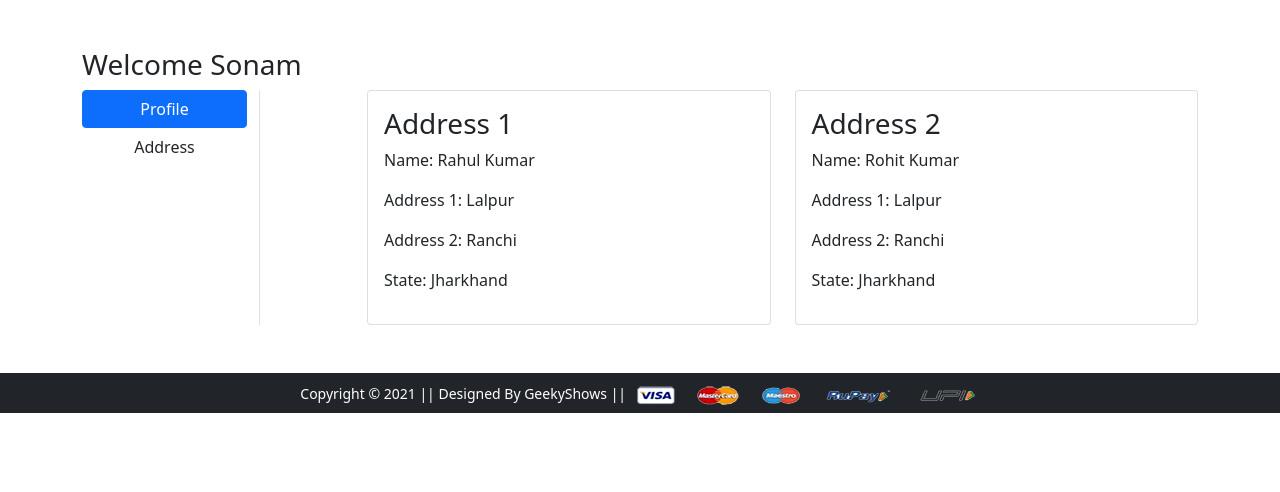
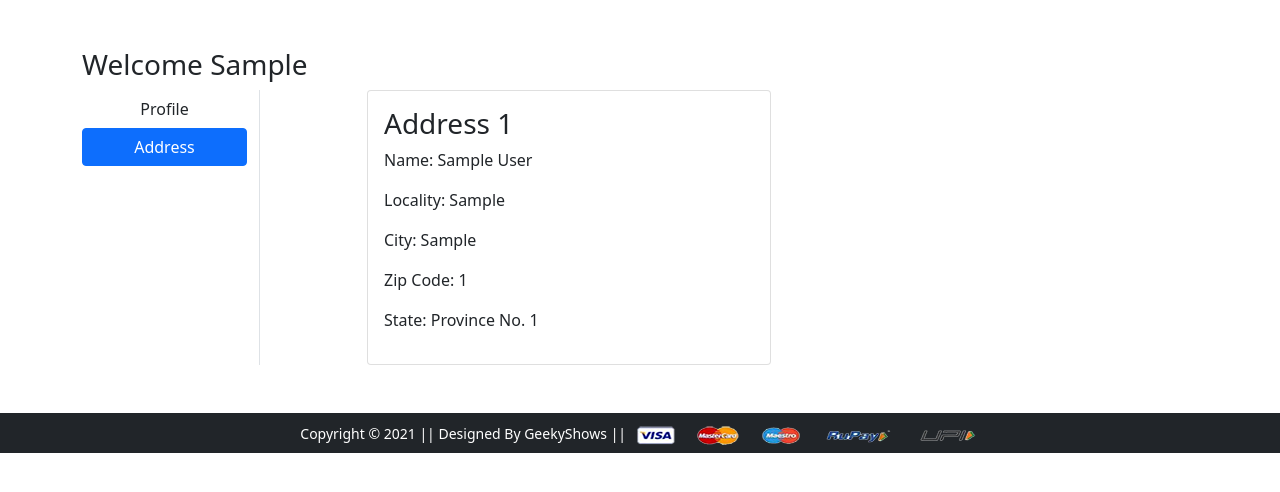
Before and after one commit to NikeshPakuwal/Multi-Vendor_Ecommerce, a Django app: page /address/ in a window 1280 px wide. Shown: the part 56-548 px from the top of the page. Run offline with Django 3.2, Linux system fonts and the light colour scheme; a user stored in the database is signed in; tables that the repository leaves empty hold one stand-in row (values such as "Sample post"); some libraries are stand-ins or nearby versions.

Commit message:
Address added and cart data stored in database

```diff
--- a/app/templates/app/address.html
+++ b/app/templates/app/address.html
@@ -1,40 +1,32 @@
 {% extends 'app/base.html' %}
 {% load static %}
-{% block title %}Buy Now{% endblock title %}
+{% block title %}Address{% endblock title %}
 {% block main-content %}
 <div class="container my-5">
  <div class="row">
- <h3>Welcome Sonam</h3>
+ <h3>Welcome <span class="text-capitalize">{{request.user}}</span></h3>
   <div class="col-sm-2 border-end">
    <ul class="list-unstyled">
-    <li class="d-grid"><a href="{% url 'profile' %}" class="btn btn-primary">Profile</a></li>
-    <li class="d-grid"><a href="{% url 'address' %}" class="btn">Address</a></li>
+    <li class="d-grid"><a href="{% url 'profile' %}" class="btn">Profile</a></li>
+    <li class="d-grid"><a href="{% url 'address' %}" class="btn {{active}}">Address</a></li>
    </ul>
   </div>
   <div class="col-sm-9 offset-sm-1">
    <div class="row">
+    {% for ad in add %}
         <div class="col-sm-6">
             <div class="card">
                 <div class="card-body">
-       <h3>Address 1</h3>
-       <p>Name: Rahul Kumar</p>
-       <p>Address 1: Lalpur</p>
-       <p>Address 2: Ranchi</p>
-       <p>State: Jharkhand</p>
+                    <h3>Address {{forloop.counter}}</h3>
+                    <p>Name: {{ad.name}}</p>
+                    <p>Locality: {{ad.locality}}</p>
+                    <p>City: {{ad.city}}</p>
+                    <p>Zip Code: {{ad.zipcode}}</p>
+                    <p>State: {{ad.state}}</p>
                 </div>
             </div>
         </div>
-    <div class="col-sm-6">
-     <div class="card">
-      <div class="card-body">
-       <h3>Address 2</h3>
-       <p>Name: Rohit Kumar</p>
-       <p>Address 1: Lalpur</p>
-       <p>Address 2: Ranchi</p>
-       <p>State: Jharkhand</p>
-      </div>
-     </div>
-    </div>
+    {% endfor %}
    </div>
   </div>
  </div>
--- a/app/urls.py
+++ b/app/urls.py
@@ -36,10 +36,11 @@ urlpatterns = [
     path('password-reset-complete/', auth_views.PasswordResetCompleteView.as_view(template_name='app/password_reset_complete.html'), name='password_reset_complete'),
 
     path('profile/', views.ProfileView.as_view(), name='profile'),
+    path('address/', views.address, name='address'),
 
-    path('cart/', views.add_to_cart, name='add-to-cart'),
+    path('add-to-cart/', views.add_to_cart, name='add-to-cart'),
+
     path('buy/', views.buy_now, name='buy-now'),
-    path('address/', views.address, name='address'),
     path('orders/', views.orders, name='orders'),
     path('checkout/', views.checkout, name='checkout'),
 
--- a/app/views.py
+++ b/app/views.py
@@ -48,15 +48,24 @@ class ProfileView(View):
             }
         return render(request, 'app/profile.html', context)
 
+def address(request):
+    add = Customer.objects.filter(user=request.user)
+    context = {
+        'add' : add,
+        'active' : 'btn-primary'
+    }
+    return render(request, 'app/address.html', context)
 
 def add_to_cart(request):
-     return render(request, 'app/addtocart.html')
+    user = request.user
+    product_id = request.GET.get('prod_id')
+    product = Product.objects.get(id=product_id)
+    Cart(user=user, product=product).save()
+
+    return render(request, 'app/addtocart.html')
 
 def buy_now(request):
     return render(request, 'app/buynow.html')
-
-def address(request):
-    return render(request, 'app/address.html')
 
 def orders(request):
     return render(request, 'app/orders.html')
```
Also changed, not shown: app/templates/app/productdetail.html (+6 -1 lines). Lines whose indentation alone changed are shown as unchanged.
